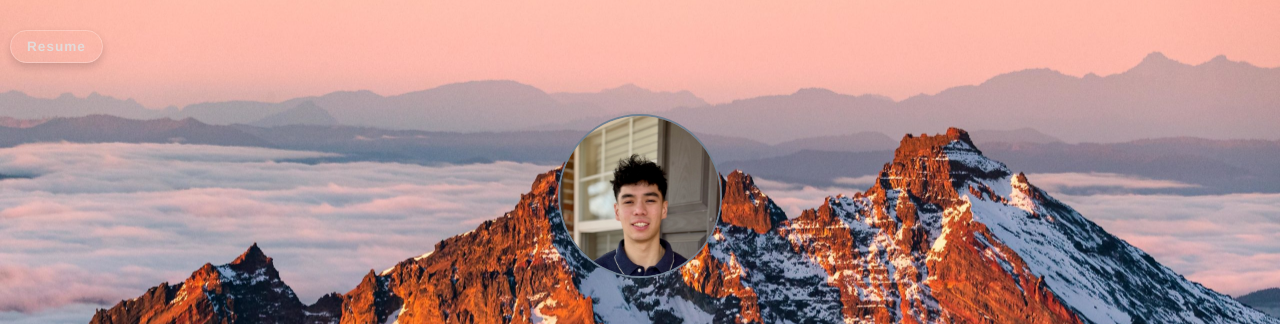
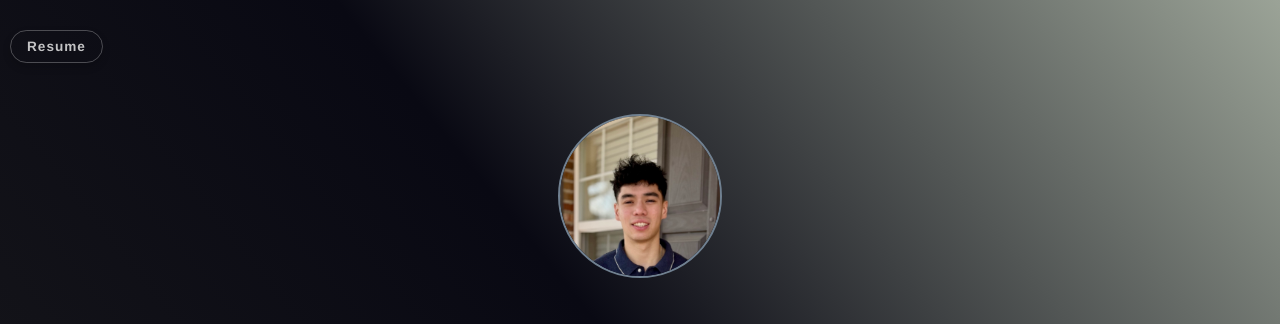
Before and after one commit to mvelak/mvelak.github.io, a plain HTML site: page index.html in a window 1280 px wide. Shown: the top 324 px of the page. Drawn offline with Linux system fonts and the light colour scheme.

Commit message:
Changed to gradient background

```diff
--- a/styles.css
+++ b/styles.css
@@ -7,8 +7,11 @@ body {
     justify-content: center;
     align-items: center;
     height: 100vh;
-    background: url(Broken-Top-Aerial-Sunrise-Web-scaled.jpg) no-repeat center center fixed,
-    rgba(0, 0, 0, 0.5);
+    background: rgb(25,25,28);
+    background: -moz-linear-gradient(51deg, rgba(25,25,28,1) 0%, rgba(9,9,19,1) 51%, rgba(155,163,151,1) 100%, rgba(9,9,121,1) 100%, rgba(3,2,53,1) 100%);
+    background: -webkit-linear-gradient(51deg, rgba(25,25,28,1) 0%, rgba(9,9,19,1) 51%, rgba(155,163,151,1) 100%, rgba(9,9,121,1) 100%, rgba(3,2,53,1) 100%);
+    background: linear-gradient(51deg, rgba(25,25,28,1) 0%, rgba(9,9,19,1) 51%, rgba(155,163,151,1) 100%, rgba(9,9,121,1) 100%, rgba(3,2,53,1) 100%);
+    filter: progid:DXImageTransform.Microsoft.gradient(startColorstr="#19191c",endColorstr="#030235",GradientType=1);
     background-size: cover;
     color: #e0e0e0;
     flex-direction: column;
```
Also changed, not shown: Broken-Top-Aerial-Sunrise-Web-scaled.jpg (deleted).
